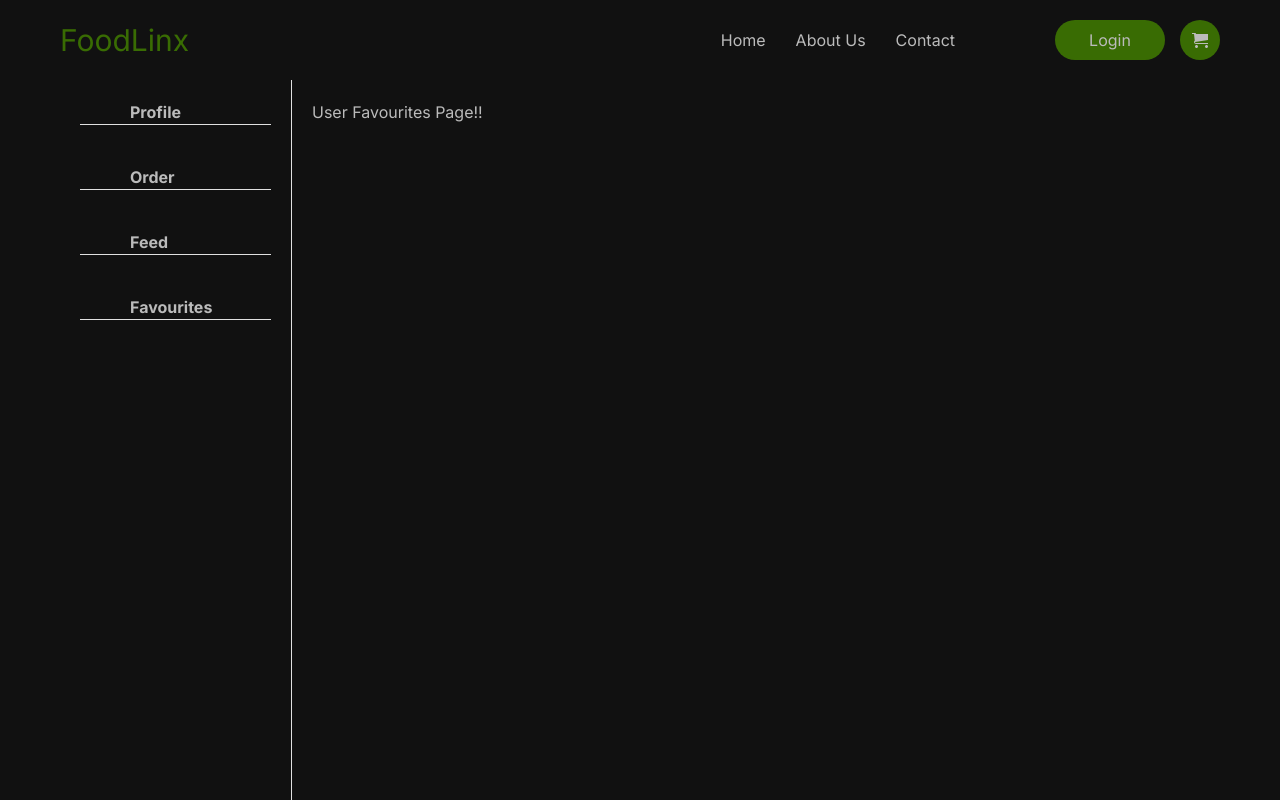
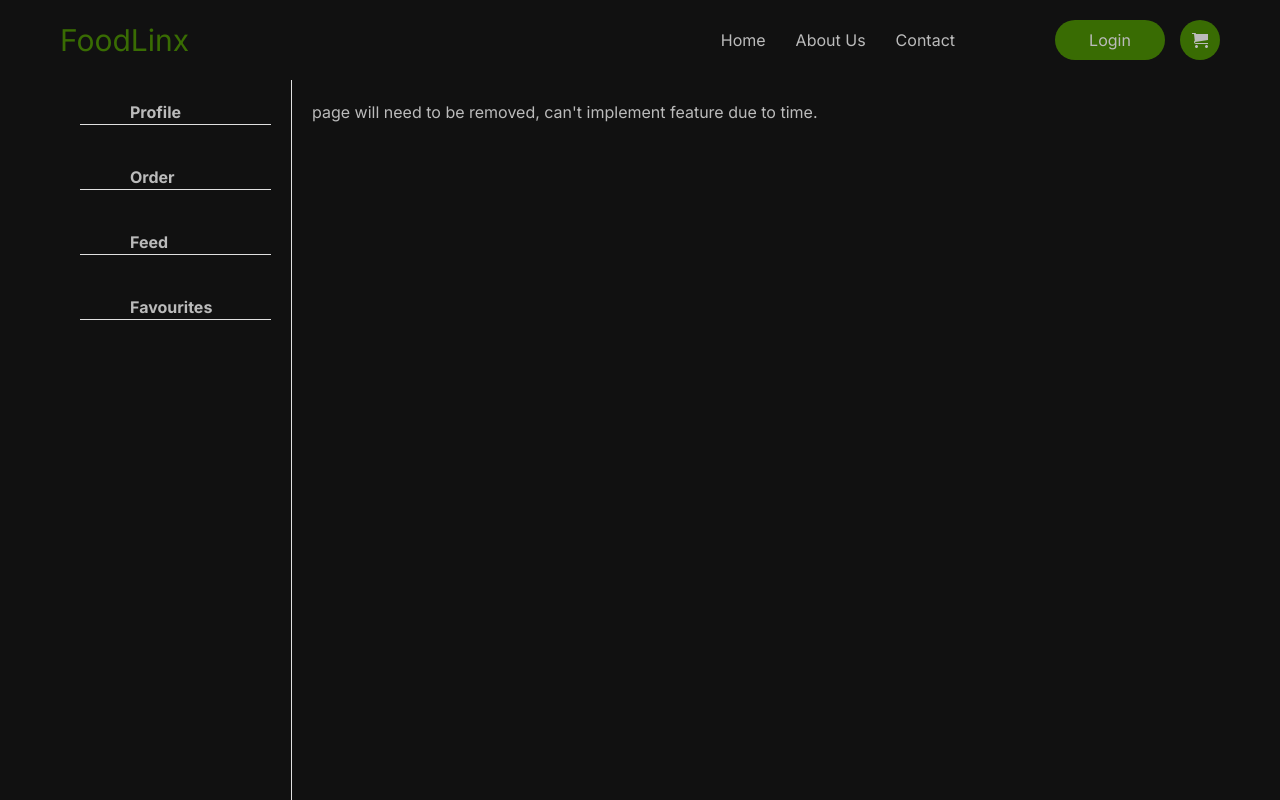
Before and after one commit to FoodLinx/PortfolioProject, a Next.js app in the folder portfolio_project/: page /user/favourites in a window 1280 px wide. Shown: the top 800 px of the page. Built offline with nearby package versions, Linux system fonts and the light colour scheme.

Commit message:
page feature can't be implemented in time

```diff
--- a/portfolio_project/src/app/user/favourites/page.js
+++ b/portfolio_project/src/app/user/favourites/page.js
@@ -3,7 +3,7 @@ import React from 'react';
 const Favourites = () => {
   return (
     <div>
-      User Favourites Page!!
+      page will need to be removed, can't implement feature due to time.
     </div>
   );
 };
```
